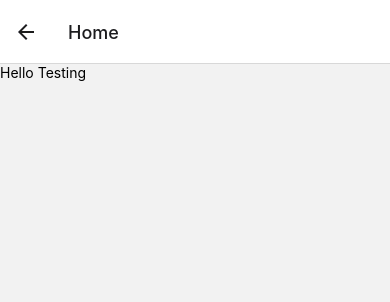
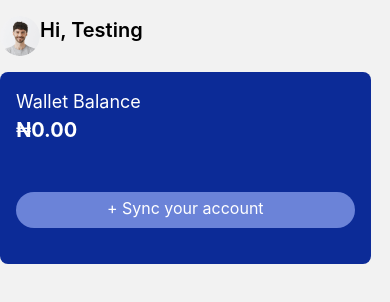
Before and after one commit to Oluwaseun241/wallet_blend, a React Native app: screen /Home in a window 390 px wide. Shown: the top 302 px of the page. Built offline with nearby package versions, Linux system fonts and the light colour scheme.

Commit message:
Homescreen

```diff
--- a/screens/HomeScreen.jsx
+++ b/screens/HomeScreen.jsx
@@ -1,10 +1,11 @@
+import { useNavigation } from "@react-navigation/native";
 import { SafeAreaProvider } from "react-native-safe-area-context";
-import { View, Text } from "react-native";
+import { View, Text, Image, TouchableOpacity } from "react-native";
 import jwtDecode from "jwt-decode";
+import { useLayoutEffect } from "react";
 
 const authToken =
-  "eyJhbGciOiJIUzI1NiIsInR5cCI6IkpXVCJ9.eyJleHAiOjE2OTY2NzcxNjAsInN1YiI6ImU1ZDc0MTZmLTAwMmYtNDUwNy04YTRhLTQ3ZWMwMWMyZTVlMyIsInVzZXJuYW1lIjoiVGVzdGluZyJ9.frXOgW1DPVsu3R_pKt7ci9szGRvdqTdRO7GDZ0kdl8A";
-
+  "eyJhbGciOiJIUzI1NiIsInR5cCI6IkpXVCJ9.eyJleHAiOjE2OTY2OTM3NDEsInN1YiI6ImU1ZDc0MTZmLTAwMmYtNDUwNy04YTRhLTQ3ZWMwMWMyZTVlMyIsInVzZXJuYW1lIjoiVGVzdGluZyJ9.3R4VI-CCi8ajRzSVLV2dV7kcKF61lslmRID3E8e9kA8";
 // Decode the token to access user information
 const decodedToken = jwtDecode(authToken);
 console.log(decodedToken);
@@ -13,10 +14,30 @@ console.log(decodedToken);
 const username = decodedToken.username;
 
 export default function HomeScreen() {
+  const navigation = useNavigation();
+  useLayoutEffect(() => {
+    navigation.setOptions({
+      headerShown: false,
+    });
+  });
+
   return (
-    <SafeAreaProvider>
-      <View>
-        <Text>Hello {username}</Text>
+    <SafeAreaProvider className="flex-1 bg-white pt-12 pl-6">
+      <View className="flex-row pt-4">
+        <Image
+          source={require("../assets/avatar.png")}
+          className="h-10 w-10 rounded-full"
+        />
+        <Text className="text-xl font-semibold">Hi, {username}</Text>
+      </View>
+      <View className="p-4 mt-4 bg-[#0c2b97] h-48 w-[95%] rounded-lg">
+        <Text className="text-white text-lg">Wallet Balance</Text>
+        <Text className="text-white text-xl font-bold">₦0.00</Text>
+        <TouchableOpacity className="mt-12 bg-[#6b83d8] h-9 rounded-full">
+          <Text className="text-white p-1 text-center text-base">
+            + Sync your account
+          </Text>
+        </TouchableOpacity>
       </View>
     </SafeAreaProvider>
   );
--- a/screens/LoginScreen.jsx
+++ b/screens/LoginScreen.jsx
@@ -23,14 +23,14 @@ export default function LoginScreen() {
       };
 
       const response = await axios.post(
-        /* "http://127.0.0.1:3000/api/auth/login", */
         "https://wallet-api.up.railway.app/api/auth/login",
         data
       );
 
-      // Handle successful login, e.g., store user data or token, navigate to main app screen.
-      console.log("Login successful:", response.data);
-      navigation.navigate("Home");
+      if (response.data) {
+        console.log("Login successful:", response.data);
+        navigation.navigate("Home");
+      }
     } catch (error) {
       // Handle login error, show a message to the user.
       console.error("Login failed:", error);
```
Also changed, not shown: services/auth.js (added, +15 -0 lines), assets/avatar.png (added).
